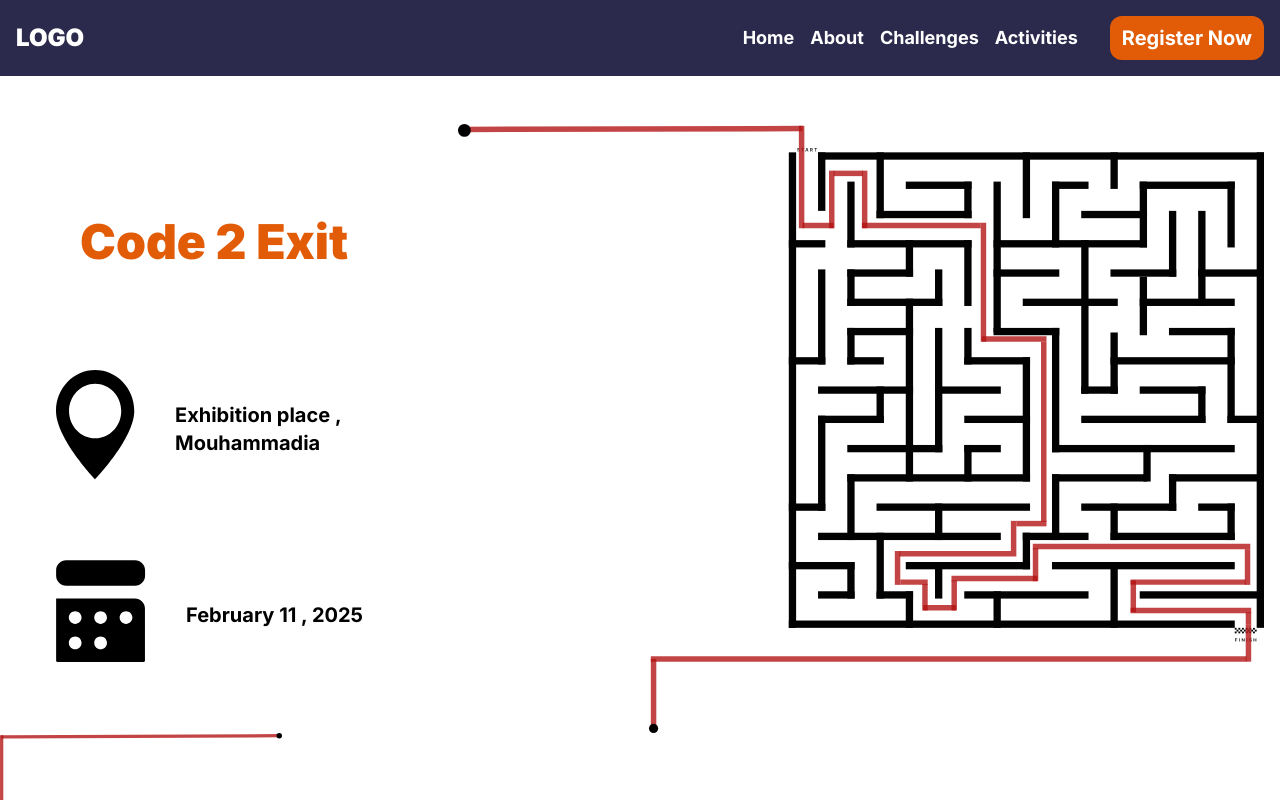
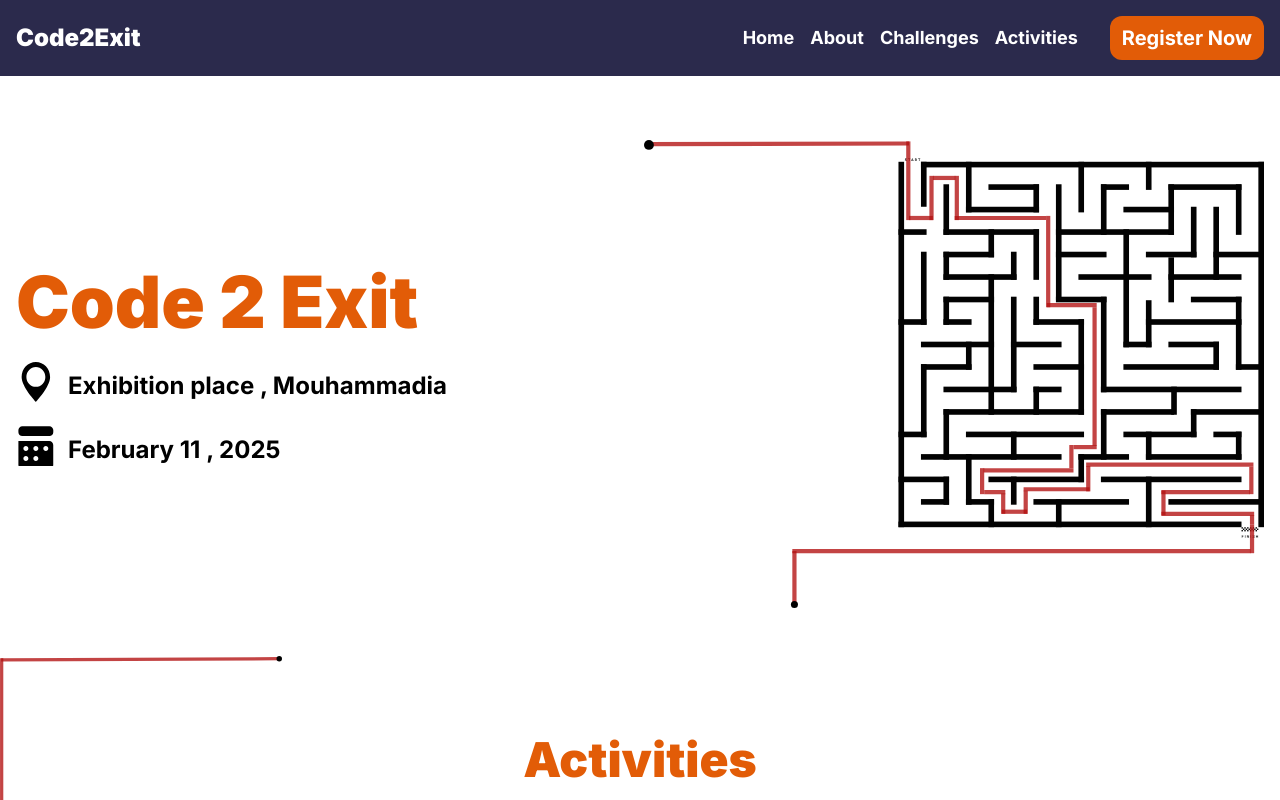
Before and after one commit to ELHart05/CSE-ESMS-landing-page, a React (Vite) app: page / in a window 1280 px wide. Shown: the top 800 px of the page. Built offline with nearby package versions, Linux system fonts and the light colour scheme.

Commit message:
finish website

```diff
--- a/src/components/Footer/index.jsx
+++ b/src/components/Footer/index.jsx
@@ -31,7 +31,7 @@ const socialMediaAccounts = [
 const Footer = () => {
   return (
     <footer className='flex flex-col md:grid items-center justify-center text-center md:text-left bg-second px-16 2md:px-4 py-16 text-white md:grid-cols-3 gap-4 md:gap-0'>
-      <a className='font-black text-2xl sm:text-4xl' href="#">LOGO</a>
+      <img src="/logo.svg" className="h-56 w-56" alt="Logo" />
       <div className="flex flex-col gap-2 col-span-2">
         <h3 className="font-bold text-3xl">Contact us</h3>
         <h5><span className="font-bold text-2xl">Email :</span> <a href="mailto:cse@esi.dz" target="_blank" className="underline text-2xl">cse@esi.dz</a></h5>
--- a/src/components/Hero/index.jsx
+++ b/src/components/Hero/index.jsx
@@ -5,19 +5,19 @@ import './style.css'
 
 const Hero = () => {
   return (
-    <section id='Hero' className="relative flex items-center justify-between gap-2  sm:px-10 sm:pt-12 2md:px-4">
-      <div className='text'>
-        <h2 className='text-main font-black text-3xl m-16  sm:text-5xl '>Code 2 Exit </h2>
-        <div className="flex items-center">
-          <img src={map} alt="First" className="w-auto  h-auto object-cover m-10" />
-          <h2 className='font-bold text-md sm:text-xl mt-2'> Exhibition place , Mouhammadia</h2>
+    <section id='Hero' className="relative flex flex-col md:flex-row items-center justify-between gap-2 px-10 py-12 2md:px-4">
+      <div className='flex flex-col gap-6 w-full md:w-1/2'>
+        <h1 className='text-main font-black text-3xl sm:text-7xl '>Code 2 Exit </h1>
+        <div className="flex items-center gap-3">
+          <img src={map} alt="First" className="h-10 w-10" />
+          <h2 className='font-bold text-md sm:text-2xl mt-2'> Exhibition place , Mouhammadia</h2>
         </div>
-        <div className="flex items-center">
-          <img src={calendar} alt="Second" className="w-auto  h-auto object-cover m-10" />
-          <h2 className='font-bold text-md sm:text-xl mt-2'>February 11 , 2025</h2>
+        <div className="flex items-center gap-3">
+          <img src={calendar} alt="Second" className="h-10 w-10" />
+          <h2 className='font-bold text-md sm:text-2xl mt-2'>February 11 , 2025</h2>
         </div>
       </div>
-      <div className="image">
+      <div className="image w-full md:w-1/2 mt-10 md:mt-4">
         <img src={image} alt="" className="w-auto h-auto object-cover" />
       </div>
     </section>
--- a/src/components/Navbar/index.jsx
+++ b/src/components/Navbar/index.jsx
@@ -26,7 +26,7 @@ const Navbar = () => {
   const [isOpen, setIsOpen] = useState(false);
   return (
     <header className='relative bg-second px-16 2md:px-4 py-4 text-white flex 2md:flex-row items-center justify-between gap-4'>
-      <a className='font-black text-2xl' href="#">LOGO</a>
+      <a className='font-black text-2xl' href="#">Code2Exit</a>
       <div className={`z-50 flex px-16 2md:p-0 w-[70%] max-w-[280px] 2md:w-fit 2md:max-w-none 2md:flex-row text-center min-h-screen 2md:min-h-fit flex-col bg-black 2md:bg-transparent items-center justify-center gap-4 sm:gap-8 absolute top-0 ${(isOpen) ? 'left-0' : '-left-96'} transition-all 2md:static`}>
         <nav>
           <ul className='flex 2md:flex-row flex-col gap-4 font-bold text-md sm:text-lg'>
```
Also changed, not shown: public/logo.svg (added).
